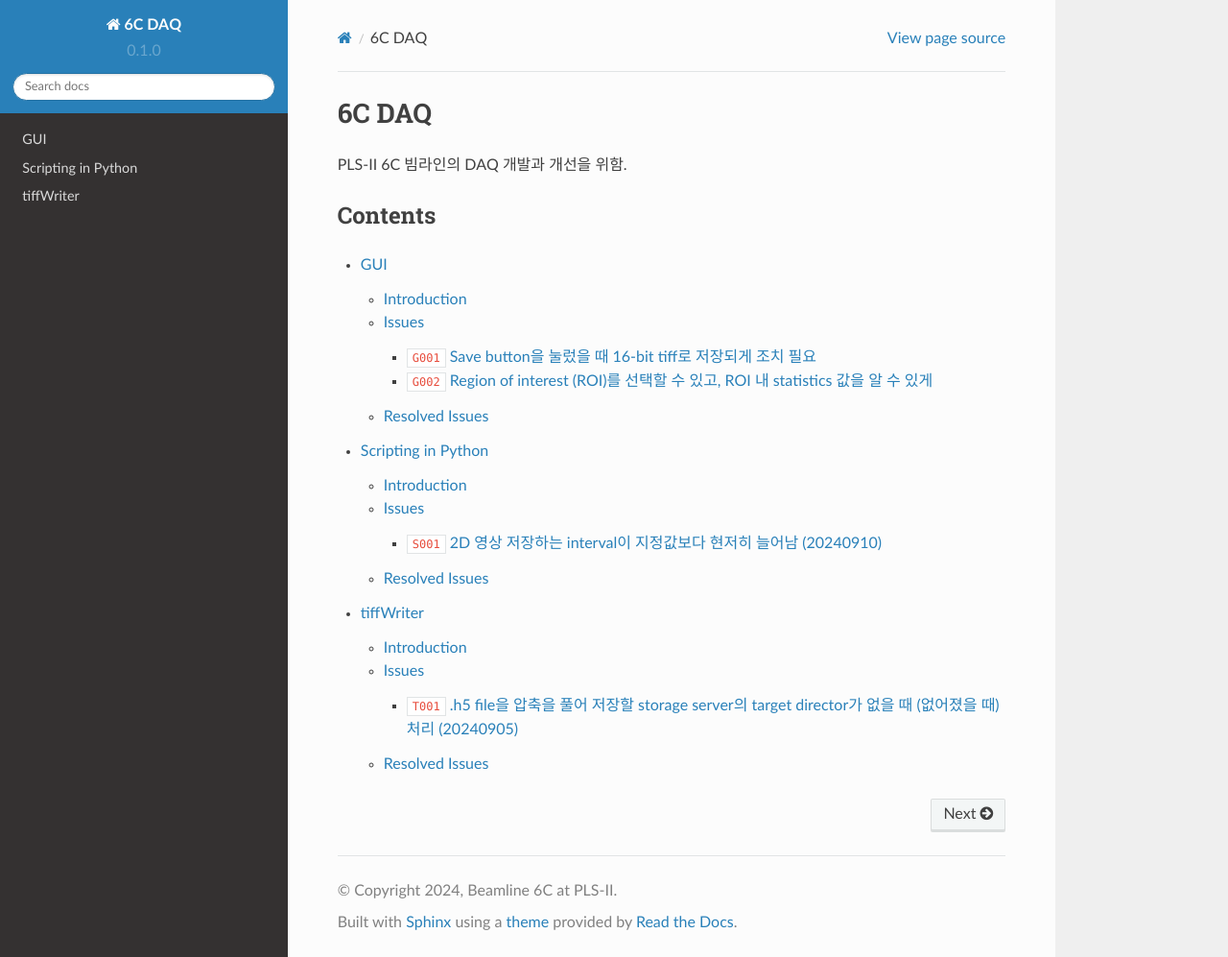
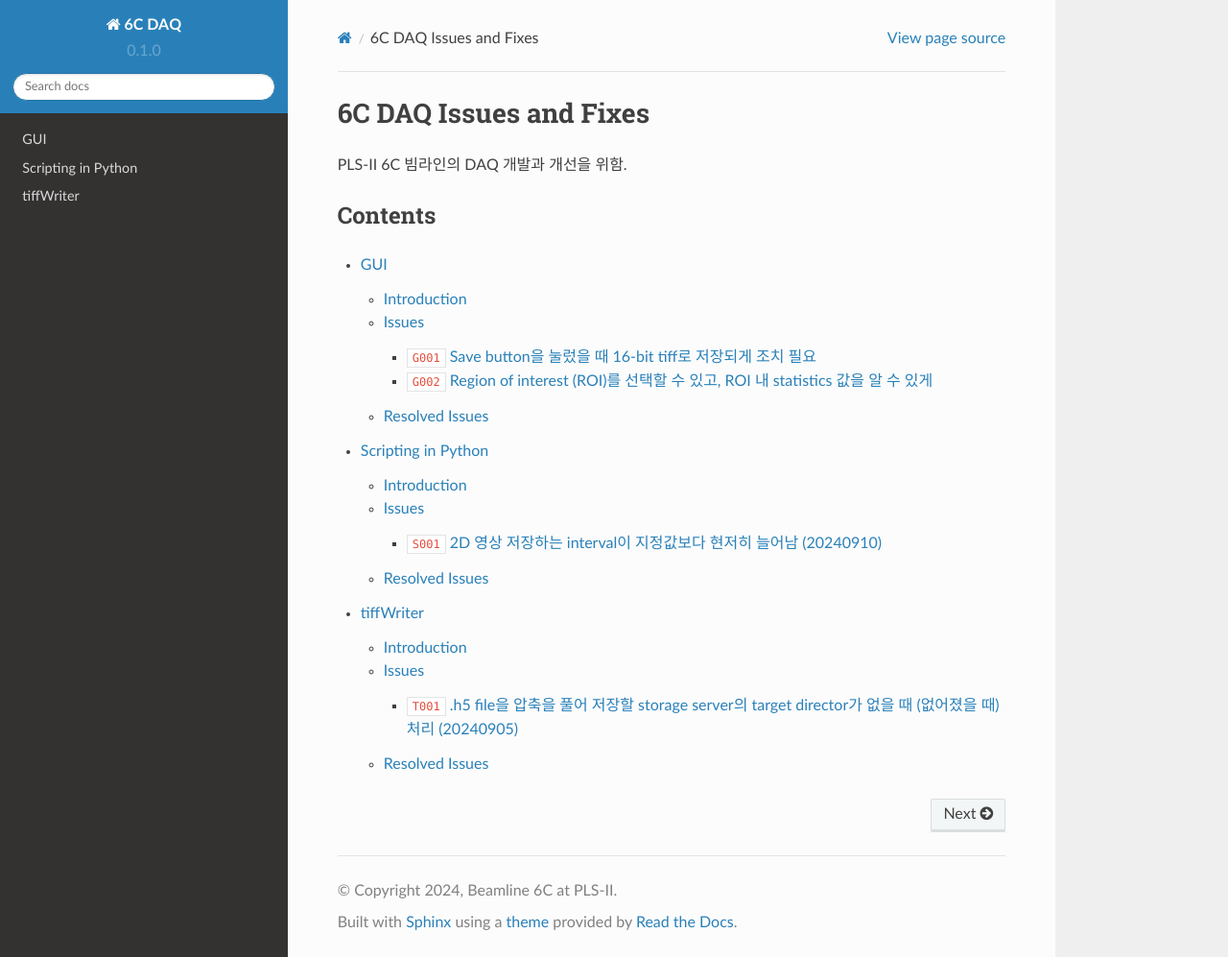
Before and after one commit to limjh0/6C_DAQ, a Sphinx documentation site: the page built from docs/source/index.rst, in a window 1280 px wide and 997 px high. Shown: the whole window at 96% size. Built offline with Sphinx 7.4.7 and the Read the Docs theme 2.0.0, drawn with Linux system fonts in a browser that asks for light colours.

Commit message:
index update

```diff
--- a/docs/source/index.rst
+++ b/docs/source/index.rst
@@ -1,4 +1,4 @@
-6C DAQ
+6C DAQ Issues and Fixes
 ===================================
 
 PLS-II 6C 빔라인의 DAQ 개발과 개선을 위함.
```
Also changed, not shown: docs/source/GUI/images/0010_save_button.png (renamed from docs/source/GUI/0010_save_button.png), docs/source/GUI/images/0020_ROI_selection.png (renamed from docs/source/GUI/0020_ROI_selection.png).
